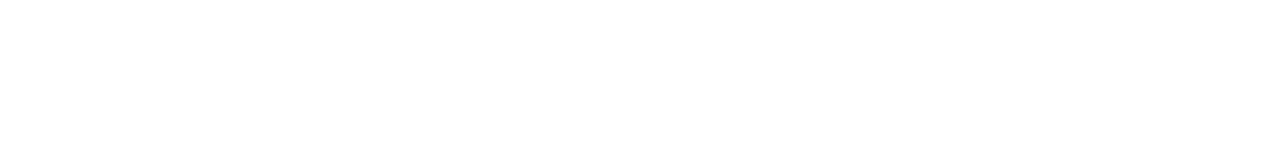
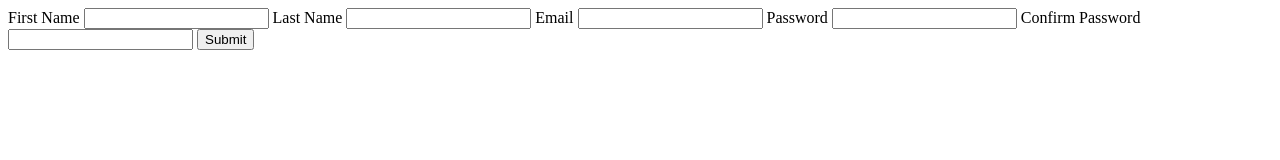
Before and after one commit to adtyler11/Login-singup, a plain HTML site: page Signup.html in a window 1280 px wide. Drawn offline with Linux system fonts and the light colour scheme.

Commit message:
added header to index page, added form to signup page

```diff
--- a/Signup.html
+++ b/Signup.html
@@ -0,0 +1,24 @@
+<!DOCTYPE html>
+<html lang="en">
+<head>
+    <meta charset="UTF-8">
+    <meta http-equiv="X-UA-Compatible" content="IE=edge">
+    <meta name="viewport" content="width=device-width, initial-scale=1.0">
+    <title>Document</title>
+</head>
+<body>
+    <form>
+        <label>First Name</label>
+        <input type="text" placeholder="" />
+        <label>Last Name</label>
+        <input type="text" placeholder="" />
+        <label>Email</label>
+        <input type="email" placeholder="" />
+        <label>Password</label>
+        <input type="password" placeholder="" />
+        <label>Confirm Password</label>
+        <input type="password" placeholder="" />
+        <input type="button" value="Submit" />
+      <closeform></closeform></form>
+</body>
+</html>
--- a/index.html
+++ b/index.html
@@ -1,12 +1,13 @@
 <!DOCTYPE html>
 <html lang="en">
 <head>
-    <link rel="stylesheet" href="index.css">
     <meta charset="UTF-8">
     <meta http-equiv="X-UA-Compatible" content="IE=edge">
     <meta name="viewport" content="width=device-width, initial-scale=1.0">
+    <link rel="stylesheet" href="index.css">
     <title>Login/Signup</title>
 <body>
+
     <header id="mainHeader">
         <h5>/\/\/\/\/\/\/\/\/\/\/\/\/\/\/\/\/\/\/\/\/\/\/\/\/\/\/\/\/\/\/\/\/\/\/\/\/\/\/\/\/\/\/\/\/\/\/\/\/\/\/\/\/\/\/\/\/\/\/\/\/\</h5>
         <h1 class="mainHeader">CSET 2022 Potluck login</h1>
@@ -14,5 +15,17 @@
         <h5>Please Login Below!!</h5>
         <h5>/\/\/\/\/\/\/\/\/\/\/\/\/\/\/\/\/\/\/\/\/\/\/\/\/\/\/\/\/\/\/\/\/\/\/\/\/\/\/\/\/\/\/\/\/\/\/\/\/\/\/\/\/\/\/\/\/\/\/\/\/\</h5>
     </header>
+
+    <!-- create log in for website   -->
+    <form action="">
+        <input type="text" name="username" placeholder="username">
+        <input type="password" name="password" placeholder="password">
+        <button type="submit" name="submit">Log in</button>
+    </form>
+
+
+    <p>Not a member? Sign up <a href="#">here</a></p>
+
+
 </body>
 </html>
```
Lines whose indentation alone changed are shown as unchanged.
